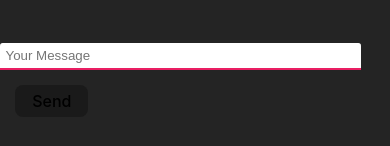
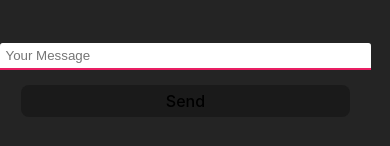
Before and after one commit to Sefirott/glov-frontEnd-caseStudy, a React (Vite) app: page / in a window 390 px wide. Shown: the part 692-838 px from the top of the page. Built offline with nearby package versions, Linux system fonts and the light colour scheme.

Commit message:
feat: add responsive layout

```diff
--- a/src/App.css
+++ b/src/App.css
@@ -1,13 +1,11 @@
 .userResponse {
   display: flex;
-  flex-direction: row;
   position: absolute;
   bottom: 20px;
-  width: auto;
 }
 
 .textResponse {
-  width: 350px;
+  width: 360px;
   appearance: none;
   border: none;
   outline: none;
@@ -18,9 +16,9 @@
 }
 
 .sendResponse {
+  border: 1px solid transparent;
   border-radius: 8px;
-  border: 1px solid transparent;
-  padding: 0.3em 1em;
+  padding: 0.3em 9em;
   margin: 15px;
   font-size: 1em;
   font-weight: 500;
@@ -36,3 +34,8 @@
 .sendResponse:focus-visible {
   outline: 4px auto -webkit-focus-ring-color;
 }
+
+.responseButtonContainer {
+  display: flex;
+  justify-content: center;
+}
--- a/src/App.tsx
+++ b/src/App.tsx
@@ -2,7 +2,7 @@ import { useState } from "react";
 
 import "./App.css";
 
-function App() {
+const App = () => {
   return (
     <div className="main">
       <h1>Customer Service GPT</h1>
@@ -14,11 +14,13 @@ function App() {
             placeholder="Your Message"
             className="textResponse"
           />
-          <input type="submit" value="Send" className="sendResponse" />
+          <div className="responseButtonContainer">
+            <input type="submit" value="Send" className="sendResponse" />
+          </div>
         </form>
       </div>
     </div>
   );
-}
+};
 
 export default App;
```
